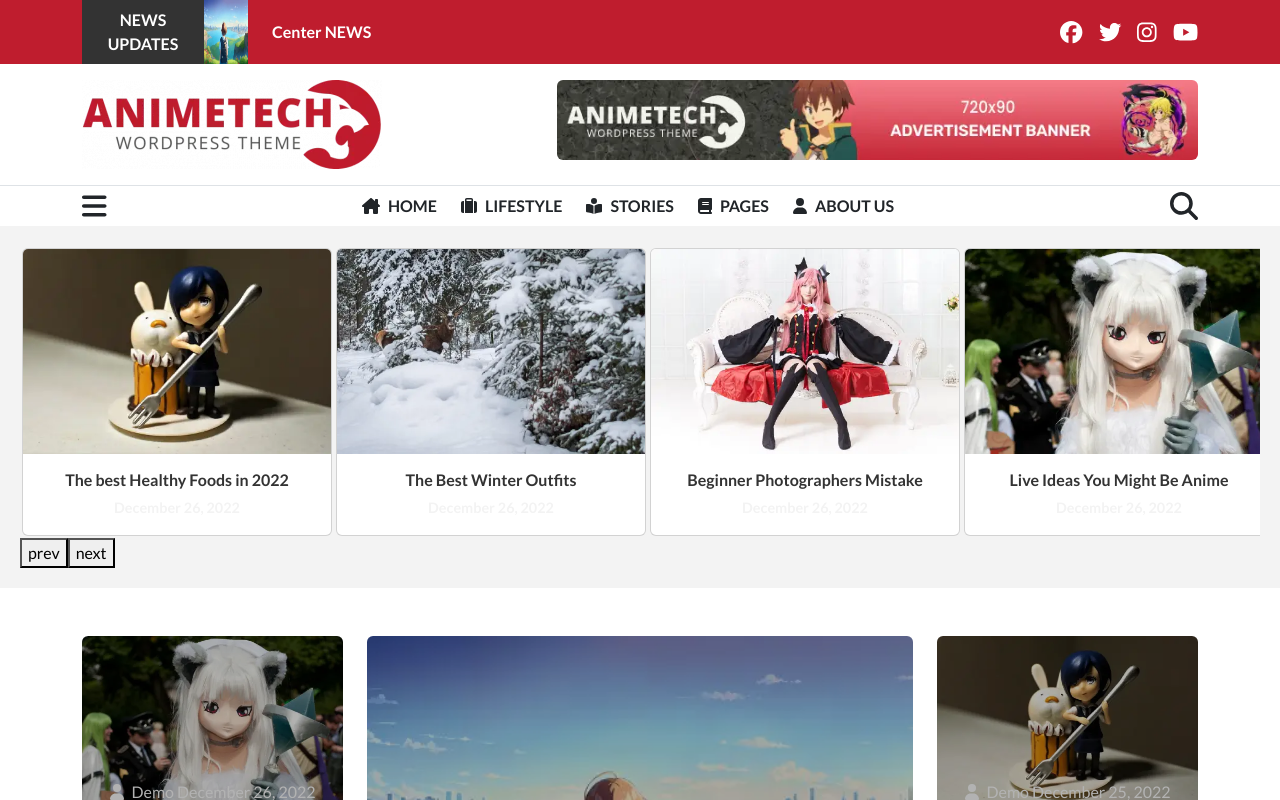
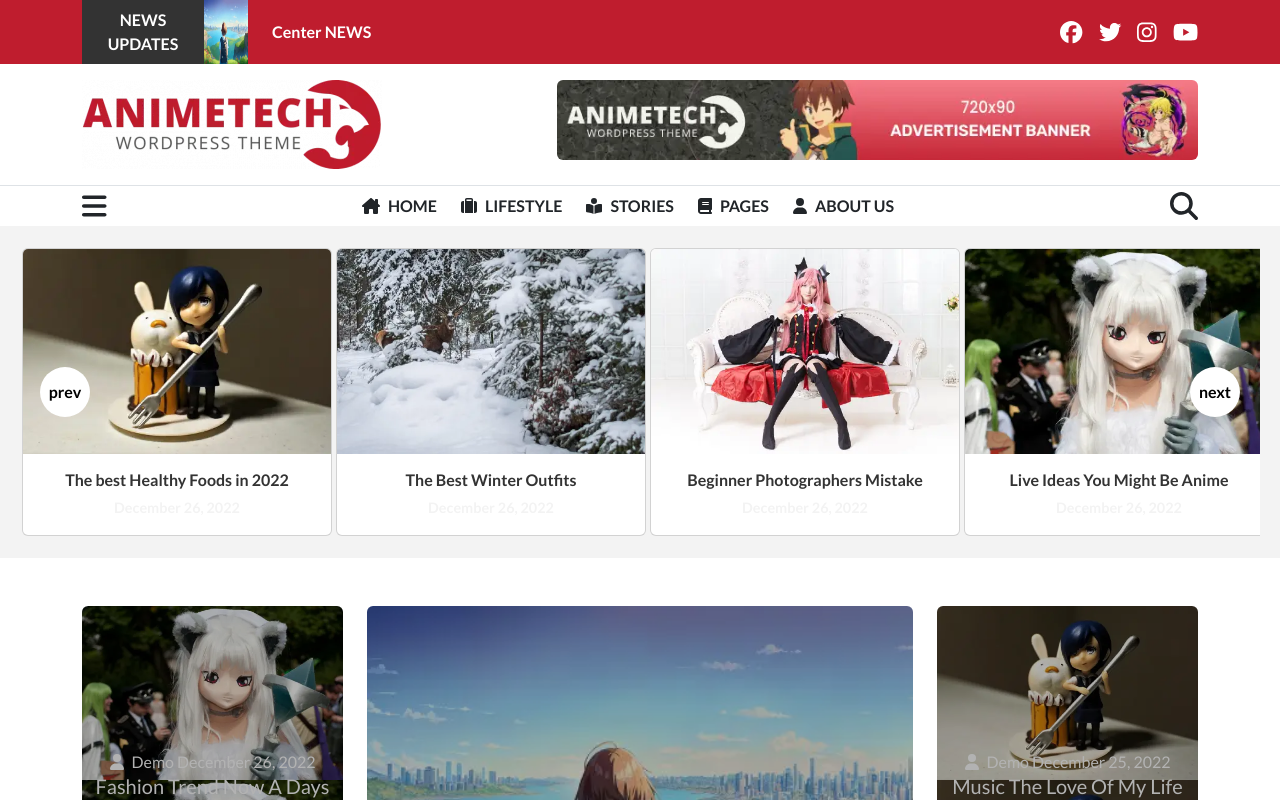
Before and after one commit to Spectrum5/proj-html-vuejs, a Vue app: page / in a window 1280 px wide. Shown: the top 800 px of the page. Built offline with nearby package versions, Linux system fonts and the light colour scheme.

Commit message:
Fix button SliderMain

```diff
--- a/src/components/Main/SliderMain.vue
+++ b/src/components/Main/SliderMain.vue
@@ -1,4 +1,10 @@
 <script>
+
+
+
+
+
+
 
 
 export default {
@@ -79,6 +85,7 @@ export default {
         <div class="container-fluid">
             <div class="row">
                 <div class="col">
+                    <div class="carousel-container">
                         <div class="carousel">
                             <div class="inner" ref="inner" :style="innerStyles">
                                 <div class="card" v-for="(card, index) in cards" :key="index">
@@ -90,8 +97,9 @@ export default {
                                 </div>
                             </div>
                         </div>
-                    <button @click="prev">prev</button>
-                    <button @click="next">next</button>
+                        <button class="carousel-btn left" @click="prev">prev</button>
+                        <button class="carousel-btn right" @click="next">next</button>
+                    </div>
                 </div>
             </div>
         </div>
@@ -106,6 +114,9 @@ export default {
     background-color: $background_light;
     padding: 20px;
 }
+
+.carousel-container {
+    position: relative;
 
     .carousel {
         width: 100%;
@@ -123,6 +134,7 @@ export default {
 
                 .card-body {
                     color: $text_dark;
+
                     .card-text {
                         font-size: 0.9rem;
                         color: $text_light;
@@ -131,4 +143,28 @@ export default {
                 }
             }
         }
-}</style>
+    }
+
+    .carousel-btn {
+        position: absolute;
+        top: 50%;
+        transform: translateY(-50%);
+        width: 50px;
+        height: 50px;
+        border-radius: 50%;
+        background-color: #fff;
+        color: #000;
+        font-weight: bold;
+        border: none;
+        outline: none;
+    }
+
+    .carousel-btn.left {
+        left: 20px;
+    }
+
+    .carousel-btn.right {
+        right: 20px;
+    }
+}
+</style>
```
Lines whose indentation alone changed are shown as unchanged.
